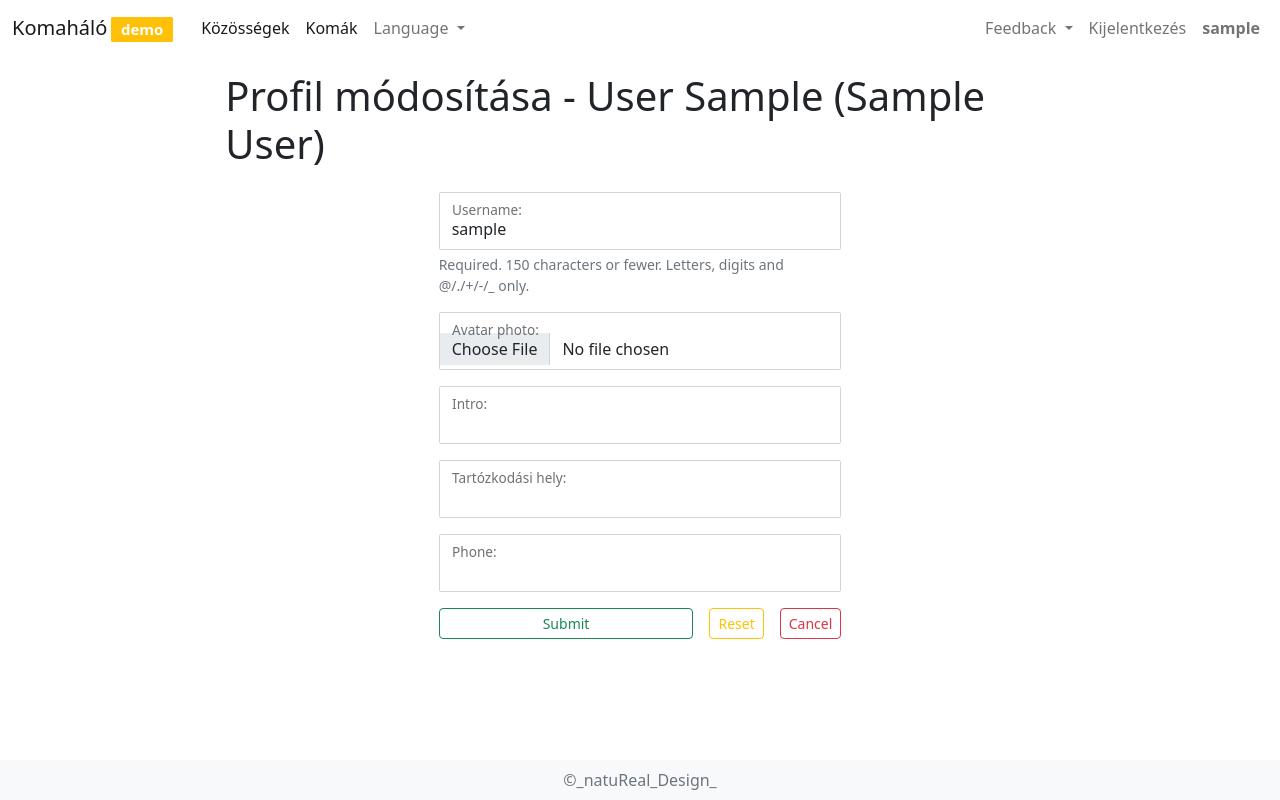
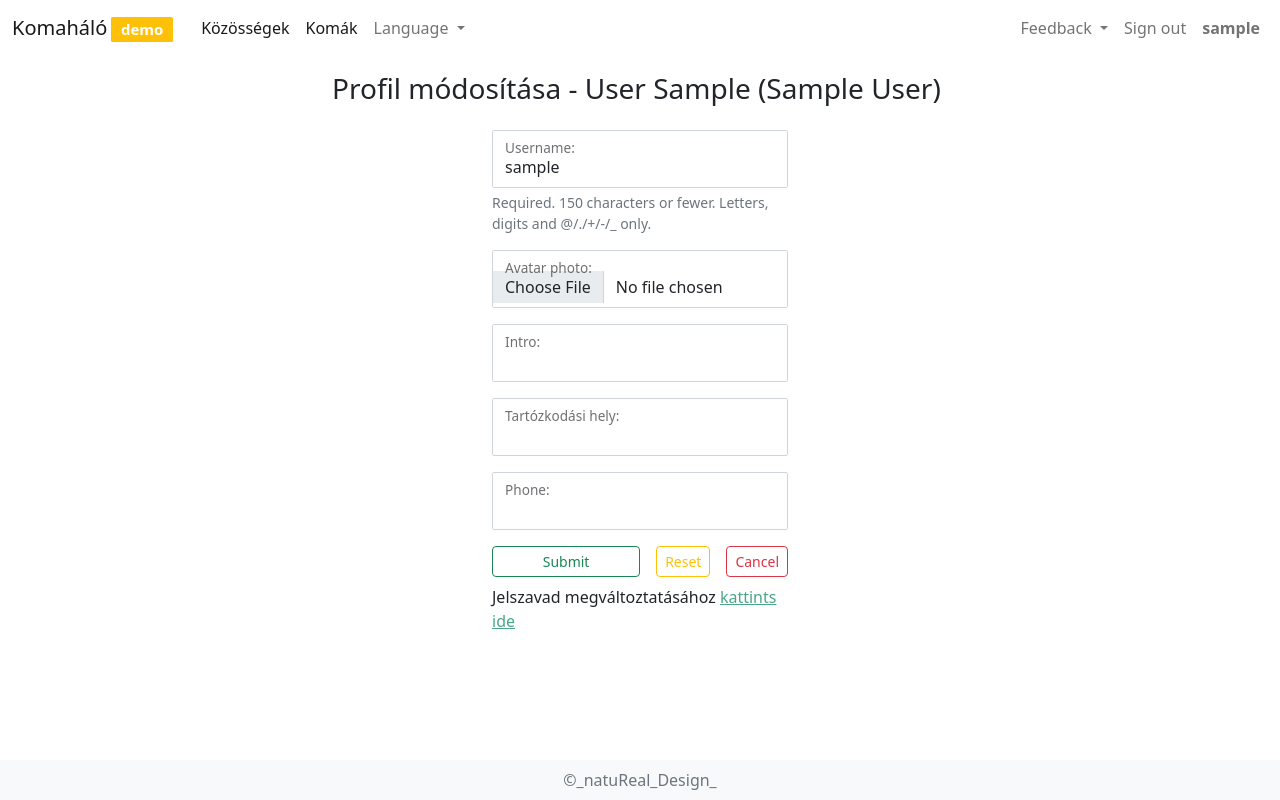
Before and after one commit to proofone/zoldweb, a Django app: page /profile/ in a window 1280 px wide. Run offline with Django 4.2, Linux system fonts and the light colour scheme; the visitor is signed in with stand-in values (Sample User, id 1); some libraries are stand-ins or nearby versions.

Commit message:
User + base template mods

```diff
--- a/brahma/templates/brahma/base.html
+++ b/brahma/templates/brahma/base.html
@@ -8,26 +8,20 @@
   <link rel="icon" type="image/x-icon" href="{% static "favicon.ico" %}">
   <link rel="stylesheet" href="{% static "main.css" %}">
   <script src="{% static "bootstrap.bundle.min.js" %}"></script>
-
+  {% block extrascript %}{% endblock extrascript %}
 </head>
 <body>
 <div id="main-container" class="container-fluid p-0">
   {% block nav %}{% include "brahma/nav.html" %}{% endblock nav %}
   <div class="row">
-    <div id="content" class="col-12 col-md-8 offset-md-2">
+    <div id="content" class="col-12 col-md-8 col-xl-6 offset-md-2 offset-xl-3">
       {% block content %}
       <h1>
           News Feed
       </h1>
       <p id="debug-info"></p>
+      {% endblock %}
     </div>
-    <div id="post-form" class="col-12 col-md-8 offset-md-2">
-
-    </div>
-    <div id="main-feed" class="col-12 col-md-8 offset-md-2">
-
-    </div>
-    {% endblock %}
   </div>
 {% block footer %}{% include "brahma/footer.html" %}{% endblock footer %}
 </div>
--- a/brahma/templates/brahma/nav.html
+++ b/brahma/templates/brahma/nav.html
@@ -45,7 +45,7 @@
                 </li>
                 {% if user.is_authenticated %}
                 <li class="nav-item">
-                    <a class="nav-link" aria-current="page" href="{% url "logout" %}"><span class="">Kijelentkezés</span></a>
+                    <a class="nav-link" aria-current="page" href="{% url "logout" %}"><span class="">{% trans "Sign out" %}</span></a>
                 </li>
                 <li class="nav-item">
                     <a class="nav-link fw-semibold" aria-current="page" href="{% url "profile" %}">{{ user.username }}</a>
--- a/brahma/templates/entities/community_detail.html
+++ b/brahma/templates/entities/community_detail.html
@@ -8,7 +8,7 @@
   <h3 class="h3">{% trans "Members" %}</h3>
   <ul class="list-group my-2 ms-3">
     {% for ms in object.get_memberships %}
-      <li class="list-group-item">
+      <li class="list-group-item rounded-3 my-2">
         {% include 'entities/entity_item.html' with obj=ms.member type=ms.membership_type %}
       </li>
     {% empty %}
--- a/brahma/templates/entities/community_form.html
+++ b/brahma/templates/entities/community_form.html
@@ -15,7 +15,6 @@
       </form>
 
     </div>
-
   </div>
 
 {% endblock %}
--- a/brahma/templates/entities/entity_item.html
+++ b/brahma/templates/entities/entity_item.html
@@ -4,7 +4,7 @@
     </div>
     <div class="flex-grow-1 ms-3">
         <div>
-            <span class="h5"><a href="{{ obj.get_absolute_url }}" class="stretched-link text-decoration-none">{{ obj }}</a></span>
+            <span class="h5 me-2"><a href="{{ obj.get_absolute_url }}" class="stretched-link text-decoration-none">{{ obj }}</a></span>
             <small>{{ type }}</small>
         </div>
         <span>{{ obj.hometown }}</span>
--- a/brahma/templates/entities/user_detail.html
+++ b/brahma/templates/entities/user_detail.html
@@ -4,5 +4,5 @@
 {% block content %}
   <h1 class="h1 mb-3">{{ object }}</h1>
   <div>{{ object.hometown }}</div>
-  <a href="#" class="btn btn-outline-primary">{% trans "Üzenet" %}</a>
+  <a href="#" class="btn btn-outline-primary">{% trans "Message" %}</a>
 {% endblock %}
--- a/brahma/templates/entities/user_form.html
+++ b/brahma/templates/entities/user_form.html
@@ -1,28 +1,37 @@
 {% extends 'brahma/base.html' %}
 {% load i18n %}
-{% include "csrf_token" %}
 
 {% block title %}{% if "profile" in request.path %}Profil{% else %}Regisztráció{% endif %}{% endblock title %}
 {% block content %}
-  <h1 class="h1 my-3">
+{% if "register" in request.path and request.user.is_authenticated %}
+<div class="mt-5 alert alert-danger">
+  {% trans "You are already signed in. If you would like to register an other user, please sign out first" %}
+  <a href="{% url "logout" %}" class="btn btn-secondary my-3">{% trans "Sign out" %}</a>
+</div>
+{% else %}
+  <div class="h3 my-3">
     {% if "profile" in request.path %}Profil módosítása - {{ request.user }}{% else %}Regisztráció{% endif %}
-  </h1>
+  </div>
   <div class="row justify-content-center">
     <div class="col col-md-6">
       <form method="POST" class="form-floating">
         {% csrf_token %}
+        <input type="hidden" name="inv_id" value="{{ request.GET.iid }}">
         {{ form }}
         <div class="btn-group-sm d-flex justify-content-between mt-2">
           <input type="submit" class="btn btn-outline-success flex-grow-1" value={% trans "Submit" %}>
-          {% if "profile" in request.path %}
+        {% if "profile" in request.path %}
           <input type="reset" class="btn btn-outline-warning ms-3" value={% trans "Reset" %}>
-          {% endif %}
           <button onclick="history.back()" class="btn btn-outline-danger ms-3">{% trans "Cancel" %}</button>
         </div>
+        <div class="my-2">Jelszavad megváltoztatásához <a href="{% url "password_change" %}">kattints ide</a></div>
+        {% else %}
+        </div>
+        {% endif %}
       </form>
 
     </div>
 
   </div>
-
+{% endif %}
 {% endblock %}
--- a/brahma/templates/registration/login.html
+++ b/brahma/templates/registration/login.html
@@ -11,16 +11,15 @@
   {% endif %}
   <div class="row justify-content-center">
     <div class="col col-md-6">
-      <form method="POST" class="form-floating">
+      <form method="POST" class="form-bs5">
         {% csrf_token %}
         {{ form.as_div }}
+        <div class="my-2">Elfelejtetted a jelszavad? <a href="{% url "password_reset" %}">Itt tudsz újat kérni</a>.</div>
         <div class="text-center">
           <input type="submit" class="btn btn-outline-success mt-2" value={% trans "Submit" %}>
         </div>
       </form>
-
     </div>
-
   </div>
 
 {% endblock %}
```
Also changed, not shown: brahma/templates/registration/password_change_done.html (added, +10 -0 lines), brahma/templates/registration/password_change_form.html (added, +18 -0 lines), brahma/templates/registration/password_reset_form.html (added, +19 -0 lines). Lines whose indentation alone changed are shown as unchanged.
